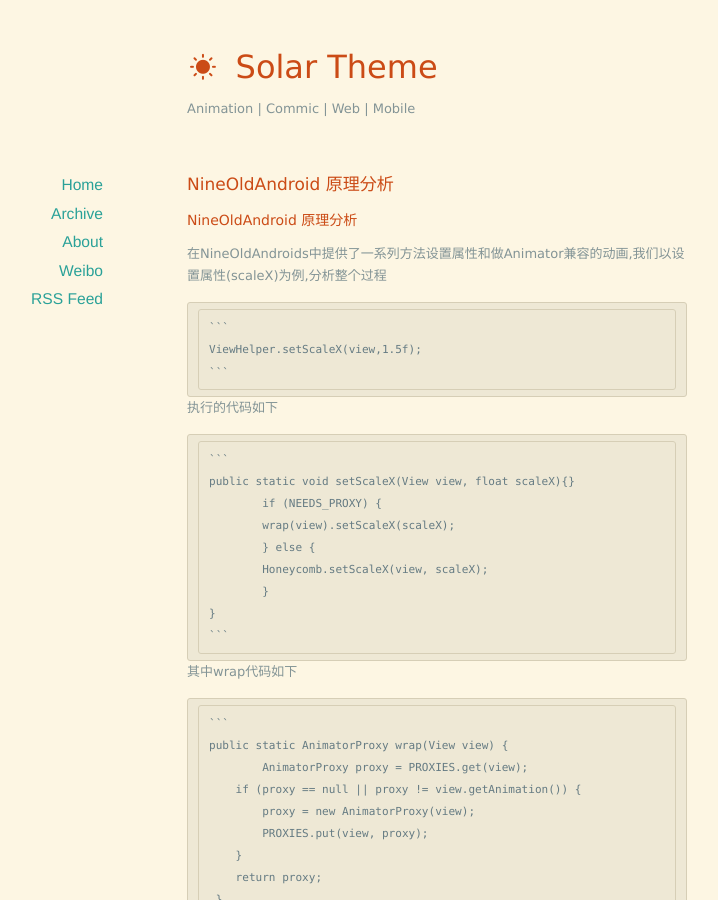
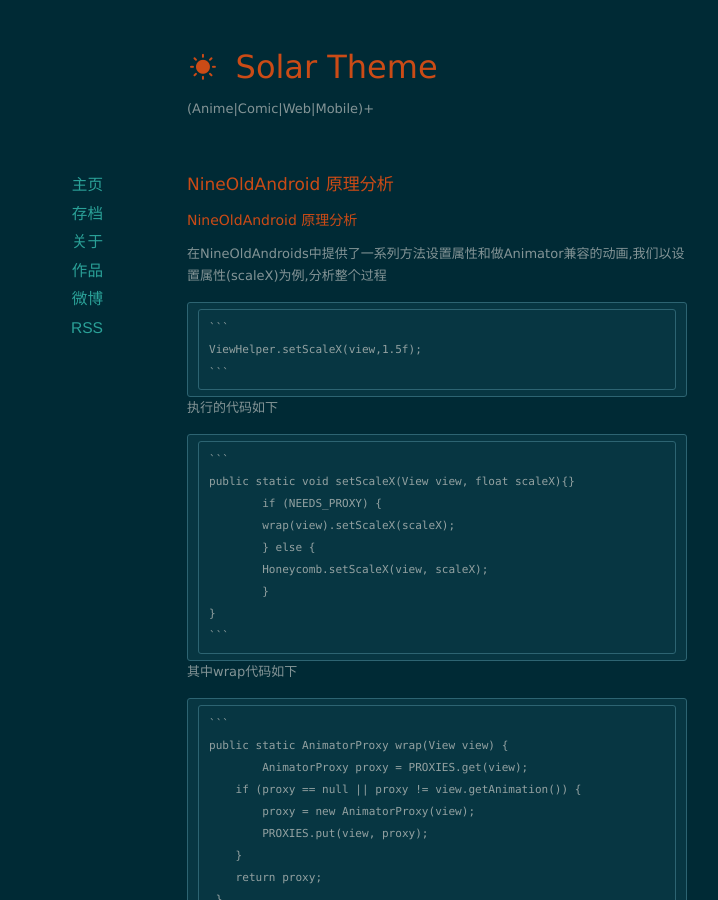
Before and after one commit to konata/konata.github.io, a Jekyll site: the page built from index.html, in a window 1280 px wide and 900 px high. Shown: the whole window, without its empty margins (203-921 px from the left). Built offline with Jekyll 4.4.1, drawn with Linux system fonts in a browser that asks for light colours; nearby versions of some CDN libraries; the list of posts is cut into pages by our own code.

Commit message:
layout change

```diff
--- a/_config.yml
+++ b/_config.yml
@@ -1,9 +1,10 @@
 name: Solar Theme
 url: http://example.org
-description: Animation | Commic | Web | Mobile
+description: (Anime|Comic|Web|Mobile)+
 
 permalink: /:year/:month/:day/:title/
 paginate: 10
 pygments: true
+markdown: kramdown
 
 exclude: ['README.md', 'Gemfile.lock', 'Gemfile', 'Rakefile']
--- a/_layouts/default.html
+++ b/_layouts/default.html
@@ -11,7 +11,7 @@
   <![endif]-->
 
   <link href="/assets/css/style.css" rel="stylesheet" />
-  <link href="/assets/css/colors-light.css" rel="stylesheet" />
+  <link href="/assets/css/colors-dark.css" rel="stylesheet" />
 
 </head>
 
@@ -33,11 +33,12 @@
     <div id="sidebar">
       <nav>
         <ul>
-          <li><a href="/">Home</a></li>
-          <li><a href="/archives">Archive</a></li>
-          <li><a href="/about">About</a></li>
-          <li><a href="http://weibo.com/tinyinn">Weibo</a></li>
-          <li><a href="/feed.xml">RSS Feed</a></li>
+          <li><a href="/">主页</a></li>
+          <li><a href="/archives">存档</a></li>
+          <li><a href="/about">关于</a></li>
+		  <li><a href="/apps">作品</a></li>
+          <li><a href="http://weibo.com/tinyinn">微博</a></li>
+          <li><a href="/feed.xml">RSS</a></li>
         </ul>
       </nav>
     </div>
```
